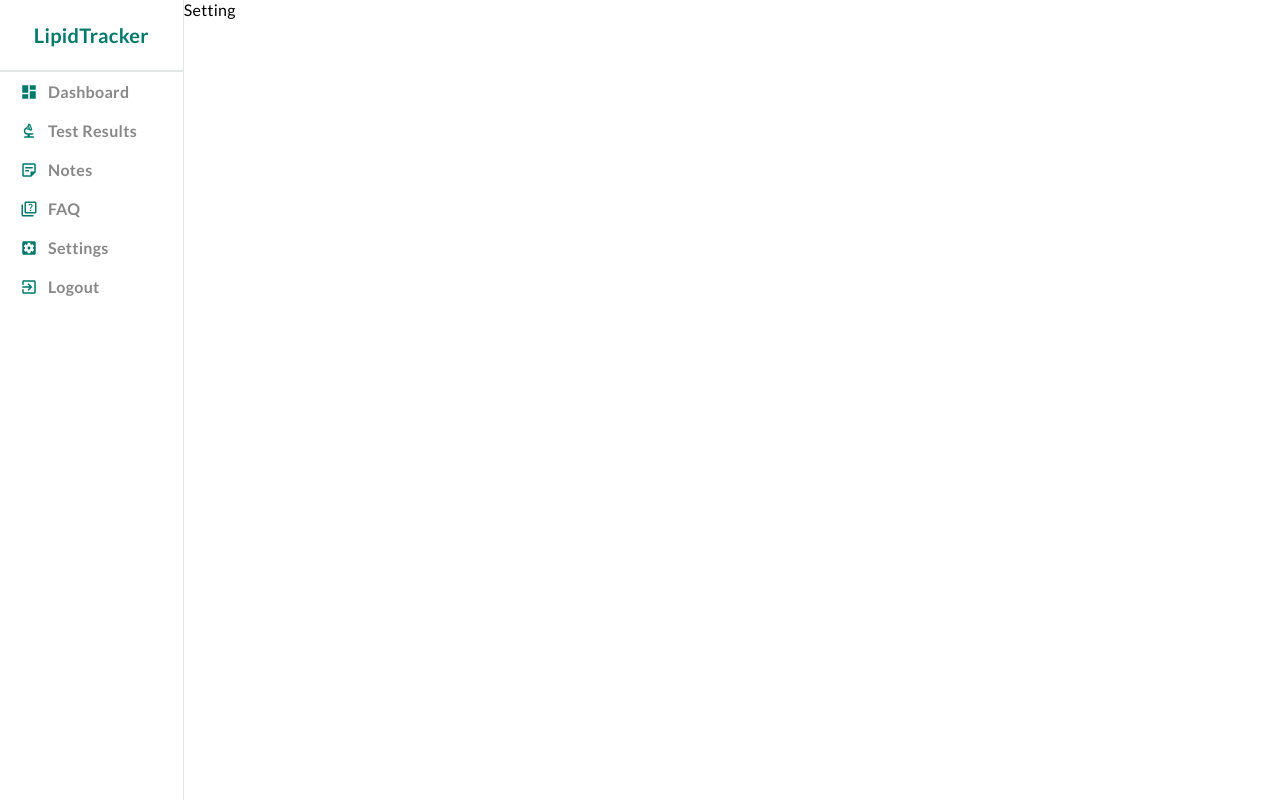
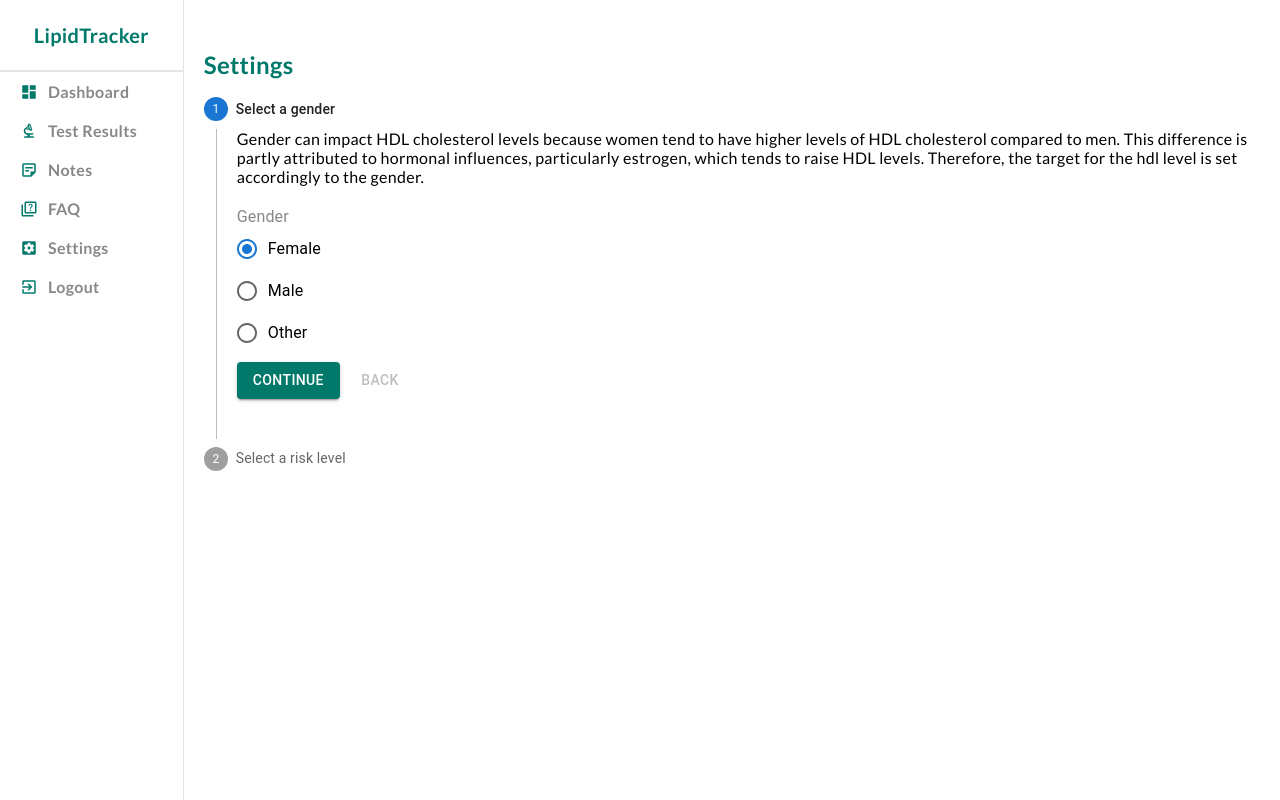
Before and after one commit to IsabelWen/LipidTracker, a React (Create React App) app: page /settings in a window 1280 px wide. Built offline with nearby package versions, Linux system fonts and the light colour scheme; no server answers; the database is empty.

Commit message:
Add settings components

```diff
--- /dev/null
+++ b/src/components/genderradio/genderradio.jsx
@@ -0,0 +1,52 @@
+// Imports
+import "./genderradio.scss"
+import Radio from '@mui/material/Radio';
+import RadioGroup from '@mui/material/RadioGroup';
+import FormControlLabel from '@mui/material/FormControlLabel';
+import FormControl from '@mui/material/FormControl';
+import FormLabel from '@mui/material/FormLabel';
+import { collection, onSnapshot } from "firebase/firestore";
+import { db } from "../../firebase"
+import { useEffect, useState } from "react";
+
+// Main
+const Genderradio = () => {
+    const [data, setData] = useState([]);
+
+    // Database access / dont need access, just need to push the choice "female/male/other" to setting component
+    useEffect(() => {
+        const unsub = onSnapshot(collection(db, "targets"), (snapShot) => {
+          let list = [];
+          snapShot.docs.forEach((doc) => {
+            list.push({ id: doc.id, ...doc.data() });
+          });
+          setData(list);
+          }, (error) => {
+            console.log(error);
+          }
+        );
+
+        return () => {
+          unsub();
+        };
+      }, []);
+
+
+
+    return (
+        <FormControl>
+            <FormLabel id="demo-radio-buttons-group-label">Gender</FormLabel>
+            <RadioGroup
+                aria-labelledby="demo-radio-buttons-group-label"
+                defaultValue="female"
+                name="radio-buttons-group"
+            >
+                <FormControlLabel value="female" control={<Radio />} label="Female" />
+                <FormControlLabel value="male" control={<Radio />} label="Male" />
+                <FormControlLabel value="other" control={<Radio />} label="Other" />
+            </RadioGroup>
+        </FormControl>
+    );
+};
+
+export default Genderradio;
--- /dev/null
+++ b/src/components/genderradio/genderradio.scss
@@ -0,0 +1,10 @@
+#demo-radio-buttons-group-label {
+    color: #888;
+}
+.css-vqmohf-MuiButtonBase-root-MuiRadio-root {
+    color: #00796b;
+
+    &.Mui-checked {
+        color: #00796b;
+    }
+}
--- /dev/null
+++ b/src/components/riskselect/riskselect.jsx
@@ -0,0 +1,66 @@
+// Imports
+import "./riskselect.scss"
+import Box from '@mui/material/Box';
+import InputLabel from '@mui/material/InputLabel';
+import MenuItem from '@mui/material/MenuItem';
+import FormControl from '@mui/material/FormControl';
+import Select from '@mui/material/Select';
+import { collection, onSnapshot } from "firebase/firestore";
+import { db } from "../../firebase"
+import { useEffect, useState } from "react";
+
+// Main
+const Riskselect = () => {
+    const [data, setData] = useState([]);
+    const [risk, setRisk] = useState('');
+
+    // Select Risk
+    const handleChange = (event) => {
+        setRisk(event.target.value);
+    };
+
+    // Database access
+    useEffect(() => {
+      const unsub = onSnapshot(collection(db, "targets"), (snapShot) => {
+        let list = [];
+        snapShot.docs.forEach((doc) => {
+          list.push({ id: doc.id, ...doc.data() });
+        });
+        setData(list);
+        }, (error) => {
+          console.log(error);
+        }
+      );
+
+      return () => {
+        unsub();
+      };
+    }, []);
+
+
+
+    return (
+        <Box sx={{ minWidth: 120 }}>
+            <FormControl fullWidth>
+            <InputLabel id="demo-simple-select-label">Level</InputLabel>
+
+                <Select
+                labelId="demo-simple-select-label"
+                id="demo-simple-select"
+                value={risk}
+                label="Risk"
+                onChange={handleChange}
+            >
+                {data
+                    .filter((item) => item.gender === "female")
+                    .map((item) => (
+                        <MenuItem key={item.id} value={item.id}>{item.name}</MenuItem>
+                    ))
+                }
+            </Select>
+            </FormControl>
+        </Box>
+    );
+};
+
+export default Riskselect;
--- /dev/null
+++ b/src/components/setting/setting.jsx
@@ -0,0 +1,133 @@
+// Imports
+import "./setting.scss"
+import Box from '@mui/material/Box';
+import Stepper from '@mui/material/Stepper';
+import Step from '@mui/material/Step';
+import StepLabel from '@mui/material/StepLabel';
+import StepContent from '@mui/material/StepContent';
+import Button from '@mui/material/Button';
+import { collection, onSnapshot } from "firebase/firestore";
+import { db } from "../../firebase"
+import { useEffect, useState } from "react";
+
+// Import components
+import Genderradio from "../genderradio/genderradio";
+import Riskselect from "../riskselect/riskselect";
+
+// Mock Steps
+const steps = [
+    {
+        label: 'Select a gender',
+        description: `Gender can impact HDL cholesterol levels because women tend to have higher levels of HDL
+        cholesterol compared to men. This difference is partly attributed to hormonal influences, particularly
+        estrogen, which tends to raise HDL levels. Therefore, the target for the hdl level is set accordingly to the gender.`,
+        content: <Genderradio/>
+    },
+    {
+        label: 'Select a risk level',
+        description:
+            `It's important to note that individual risk factors, such as age, gender, family history, smoking, and
+            other health conditions, can influence your overall risk level. It's recommended to consult with a
+            doctor or a lipid specialist for accurate risk assessment and personalized management strategies.`,
+        content: <Riskselect/>
+    },
+];
+
+// Main
+const Setting = () => {
+    const [data, setData] = useState([]);
+    const [activeStep, setActiveStep] = useState(0);
+
+
+    // Stepper
+    const handleNext = () => {
+        setActiveStep((prevActiveStep) => prevActiveStep + 1);
+    };
+
+    const handleBack = () => {
+        setActiveStep((prevActiveStep) => prevActiveStep - 1);
+    };
+
+    const handleReset = () => {
+        setActiveStep(0);
+    };
+
+
+    // Database access
+    useEffect(() => {
+        const unsub = onSnapshot(collection(db, "results"), (snapShot) => {
+            let list = [];
+            snapShot.docs.forEach((doc) => {
+                const { hdl } = doc.data();
+                if (hdl !== null && hdl !== undefined) {
+                    list.push({ id: doc.id, ...doc.data() });
+                }
+            });
+
+            // Sort the list array by date
+            list.sort((a, b) => new Date(a.date) - new Date(b.date));
+
+            // Convert date format to DD/MM/YYYY
+            list.forEach((item) => {
+                item.date = new Date(item.date).toLocaleDateString('en-GB');
+            });
+
+            setData(list);
+        }, (error) => {
+            console.log(error);
+        });
+
+        return () => {
+            unsub();
+        };
+    }, []);
+
+
+
+    return (
+        <div className="setting">
+            <h1 className="title">Settings</h1>
+            <Stepper activeStep={activeStep} orientation="vertical">
+            {steps.map((step, index) => (
+            <Step key={step.label}>
+                <StepLabel>
+                    {step.label}
+                </StepLabel>
+                <StepContent>
+                <p>{step.description}</p><br/>
+                {step.content}
+                <Box sx={{ mb: 2 }}>
+                    <div>
+                    <Button
+                        variant="contained"
+                        onClick={handleNext}
+                        sx={{ mt: 1, mr: 1 }}
+                    >
+                        {index === steps.length - 1 ? 'Finish' : 'Continue'}
+                    </Button>
+                    <Button
+                        disabled={index === 0}
+                        onClick={handleBack}
+                        sx={{ mt: 1, mr: 1 }}
+                    >
+                        Back
+                    </Button>
+                    </div>
+                </Box>
+                </StepContent>
+            </Step>
+            ))}
+        </Stepper>
+        {activeStep === steps.length && (
+            <div>
+            <p>Your target values have been updated successfully!</p>
+            <Button onClick={handleReset} sx={{ mt: 1, mr: 1 }}>
+                Reset
+            </Button>
+            </div>
+        )}
+        </div>
+    );
+};
+
+export default Setting;
--- /dev/null
+++ b/src/components/setting/setting.scss
@@ -0,0 +1,24 @@
+.setting {
+    height: 600px;
+    padding: 20px;
+
+    .title {
+        width: 100%;
+        font-size: 24px;
+        color: #00796b;
+        margin-top: 30px;
+        margin-bottom: 10px;
+    }
+
+    .css-18st3fs-MuiButtonBase-root-MuiButton-root {
+        color: #00796b;
+    }
+
+    .css-1f5ro5o-MuiButtonBase-root-MuiButton-root {
+        background-color: #00796b;
+
+        &:hover {
+            background-color: #00796b;
+        }
+    }
+}
--- a/src/pages/settings/settings.jsx
+++ b/src/pages/settings/settings.jsx
@@ -3,6 +3,7 @@ import "./settings.scss"
 
 // Import components
 import Sidebar from "../../components/sidebar/sidebar";
+import Setting from "../../components/setting/setting";
 
 // Main
 const Settings = () => {
@@ -10,7 +11,7 @@ const Settings = () => {
         <div className="settings">
             <Sidebar />
             <div className="settingsContainer">
-                Setting
+                <Setting/>
             </div>
         </div>
     );
```
Also changed, not shown: src/components/riskselect/riskselect.scss (added).
